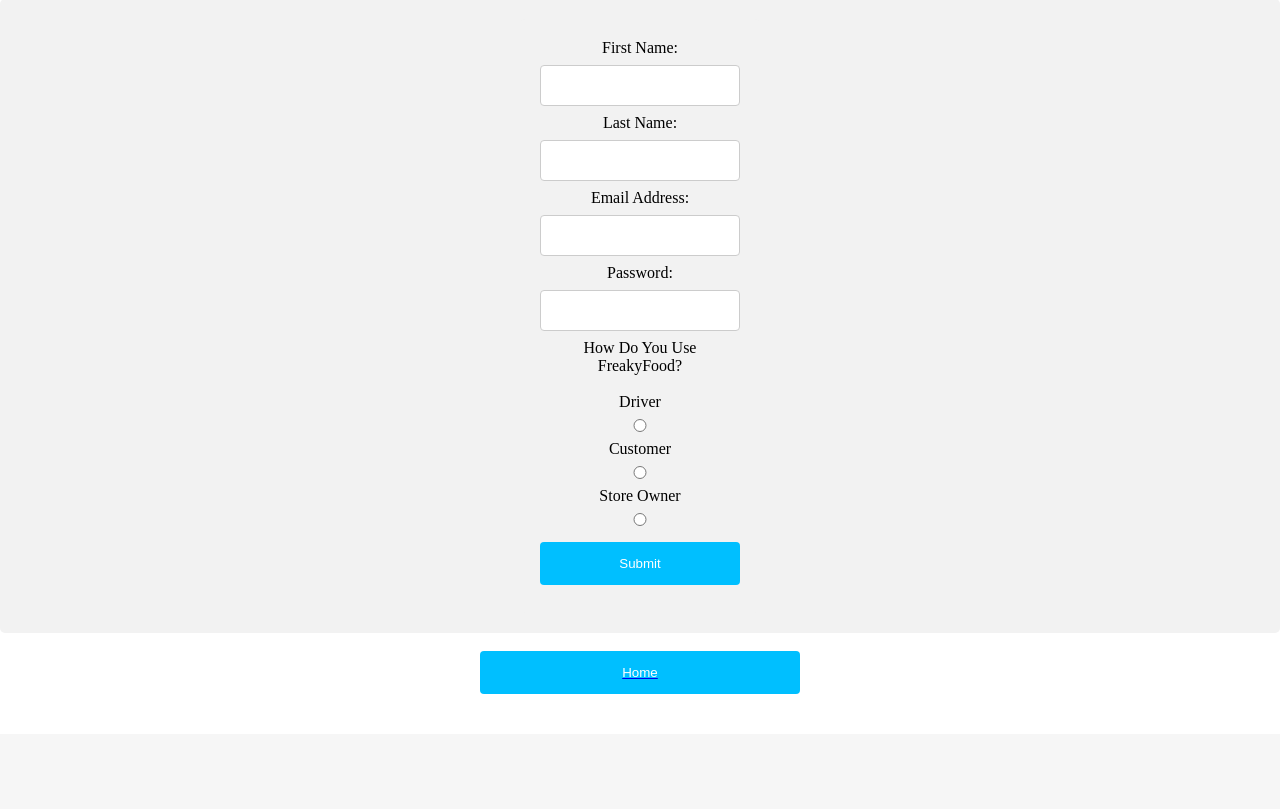
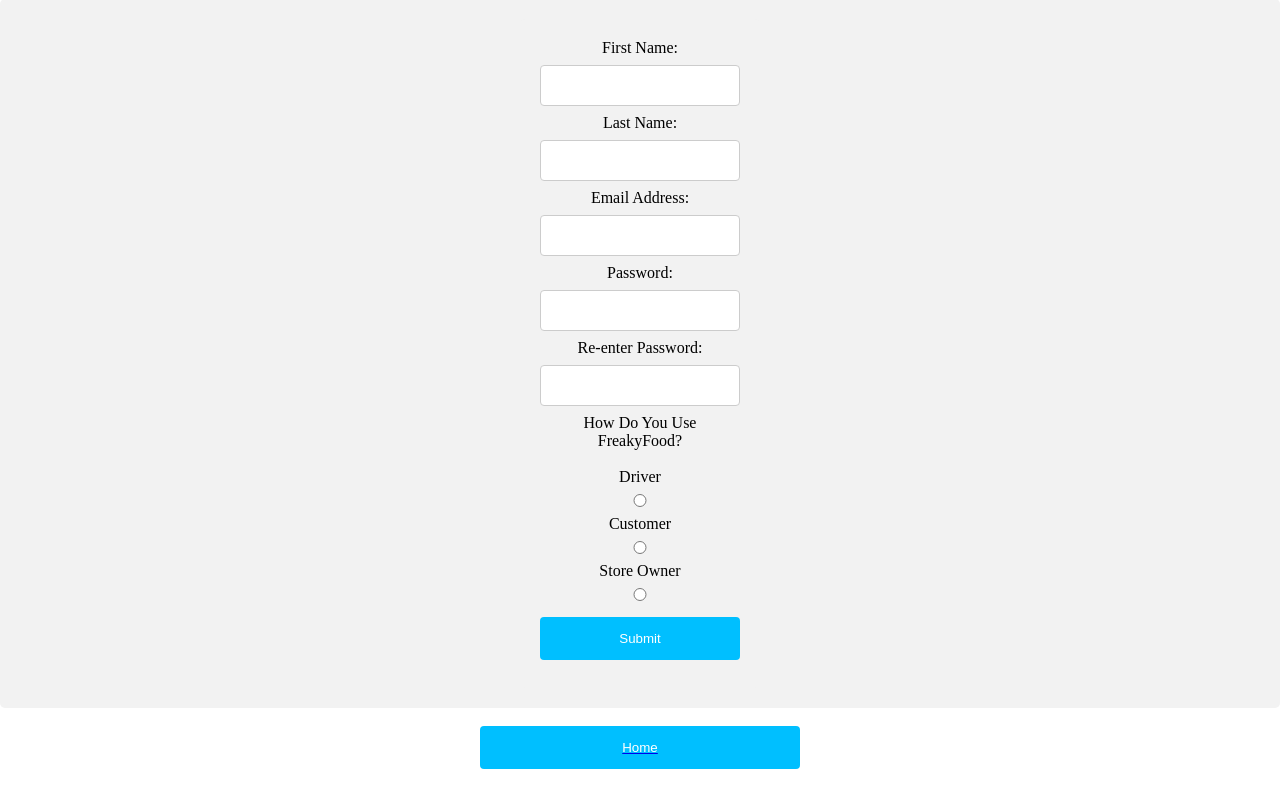
Before and after one commit to RichVult/freakyFood, a Flask app: page /signup in a window 1280 px wide. Shown: the part 81-890 px from the top of the page. Before the commit the page ends 775 px from the top, so only its background shows below. Run offline with Flask 3, Linux system fonts and the light colour scheme; parts of the project's set-up code (start-up, migrations or seed data) failed here and were passed over.

Commit message:
Encrpyted Passwords and added input santization and verification to front and backend

```diff
--- a/project/app.py
+++ b/project/app.py
@@ -1,7 +1,9 @@
+import os
+import bcrypt
+import re
 from flask import Flask, render_template, request, redirect, url_for, session
 from db.server import app, db
 from sqlalchemy import *
-import os
 from db.schema.Users import Users
 from db.schema.UserTypes import UserTypes
 
@@ -18,45 +20,66 @@ def index():
 @app.route('/signup', methods=['GET', 'POST'])
 def signup():
     if request.method == 'POST':
-        # Get values from form
-        new_email = request.form["Email"]
-        new_password = request.form["Password"]
-        new_first_name = request.form["FirstName"]
-        new_last_name = request.form["LastName"]
-        new_user_type = request.form["UserType"]
-
         # Define allowed user types
         allowed_user_types = ['Driver', 'Customer', 'StoreOwner']
+
+        # Get values from form and remove whitespace
+        new_email = request.form["Email"].strip()
+        new_password = request.form["Password"].strip()
+        new_password_two = request.form["PasswordTwo"].strip()
+        new_first_name = request.form["FirstName"].strip()
+        new_last_name = request.form["LastName"].strip()
+        new_user_type = request.form["UserType"].strip()
+
+        # INPUT SANITIZATION & VERIFICATION
+
+        # Backend Check if REGEX was matched
+        email_pattern = r"^[a-zA-Z0-9._%+-]+@[a-zA-Z0-9.-]+\.[a-zA-Z]{2,}$"
+        password_pattern = r"^(?=.*\d)(?=.*[a-z])(?=.*[A-Z])(?=.*\W).{8,}$"
+        name_pattern = r"^[A-Za-z]+$"
+
+        if not re.match(email_pattern, new_email):
+            return "Invalid email format.", 400
+
+        if not re.match(password_pattern, new_password):
+            return "Password must be at least 8 characters long, contain an uppercase letter, a lowercase letter, a number, and a special character.", 400
+
+        if not re.match(name_pattern, new_first_name):
+            return "First name can only contain letters.", 400
+
+        if not re.match(name_pattern, new_last_name):
+            return "Last name can only contain letters.", 400
+
+        # Check if email exists
+        if db.session.execute(select(Users).where(Users.Email == new_email)).scalar_one_or_none():
+            return "Email already associated to another user.", 400
 
         # Check if the user type is valid
         if new_user_type not in allowed_user_types:
             return "Invalid user type. Please select from Driver, Customer, or Store Owner.", 400
 
-        # Check if the user type exists in the database
-        existing_user_type = db.session.execute(select(UserTypes).where(UserTypes.TypeName == new_user_type)).scalar_one_or_none()
+        # Check if passwords match
+        if new_password != new_password_two:
+            return "Passwords do not match.", 400
 
-        # If it doesn't exist, create a new user type
-        if existing_user_type is None:
-            create_user_type = insert(UserTypes).values(TypeName=new_user_type)
-            db.session.execute(create_user_type)
-            db.session.commit()
+        # Grab usertype ID of user type selected
+        user_type_id = db.session.execute(select(UserTypes.UserTypeID).where(UserTypes.TypeName == new_user_type)).scalar_one()
 
-            # Grab the created user type's ID
-            user_type_id = db.session.execute(select(UserTypes.UserTypeID).where(UserTypes.TypeName == new_user_type)).scalar_one()
-        else:
-            # Use the existing user type's ID
-            user_type_id = existing_user_type.UserTypeID
+        # Hash the password using bcrypt
+        hashed_password = bcrypt.hashpw(new_password.encode(), bcrypt.gensalt()).decode('utf-8')
 
         # Create a new user
         create_user = insert(Users).values(
             UserTypeID=user_type_id,
             Email=new_email,
-            Password=new_password,
+            Password=hashed_password,
             FirstName=new_first_name,
             LastName=new_last_name,
             Address=None,
             CardNumber=None
         )
+
+        # Execute Query and Commit to DB
         db.session.execute(create_user)
         db.session.commit()
         return redirect(url_for('index'))
@@ -74,8 +97,8 @@ def login():
         user_query = select(Users).where(Users.Email == entered_email)
         user = db.session.execute(user_query).scalar_one_or_none()
 
-        # Check if the user exists and the password matches
-        if user and user.Password == entered_pass:
+         # Check if the user exists and the password matches
+        if user and bcrypt.checkpw(entered_pass.encode(), user.Password.encode()):
 
             # set our session user id -> this allows for us to keep track of the current user throughout pages
             session['user_id'] = user.UserID
@@ -103,6 +126,9 @@ def logout():
 
 @app.route('/reset', methods=['GET', 'POST'])
 def reset():
+    # Redirect to login if not logged in
+    if 'user_id' not in session:
+        return redirect(url_for('login'))
 
     if request.method == 'POST':
         #checks current password and changes it to new password.
@@ -110,11 +136,17 @@ def reset():
         current_password = request.form["CurrentPassword"]
         new_password = request.form["NewPassword"]
 
-
         user = db.session.execute(select(Users).where(Users.UserID == user_id)).scalar_one_or_none()
 
-        if user and user.Password == current_password:
-            user.Password = new_password
+        # Verify the current password
+        if user and bcrypt.checkpw(current_password.encode(), user.Password.encode()):
+            # backend check for password matches regex
+            if not re.match(r"^(?=.*\d)(?=.*[a-z])(?=.*[A-Z])(?=.*\W).{8,}$", new_password):
+                return "Password must be at least 8 characters long, contain an uppercase letter, a lowercase letter, a number, and a special character.", 400
+
+            # Hash the new password and update it in the database
+            hashed_new_password = bcrypt.hashpw(new_password.encode(), bcrypt.gensalt()).decode('utf-8')
+            user.Password = hashed_new_password
             db.session.commit()
             return redirect(url_for('account'))
         else:
@@ -124,6 +156,10 @@ def reset():
 
 @app.route('/home')
 def home():
+    # Redirect to login if not logged in
+    if 'user_id' not in session:
+        return redirect(url_for('login'))
+
     return render_template('home.html')
 
 if __name__ == "__main__":
--- a/project/db/schema/Users.py
+++ b/project/db/schema/Users.py
@@ -5,7 +5,7 @@ class Users(db.Model):
     UserID = db.Column(db.Integer, primary_key=True, autoincrement=True)
     UserTypeID = db.Column(db.Integer, db.ForeignKey('UserTypes.UserTypeID'), nullable=False)
     Email = db.Column(db.String(120), nullable=False)
-    Password = db.Column(db.String(100), nullable=False)
+    Password = db.Column(db.String(256), nullable=False)
     FirstName = db.Column(db.String(50), nullable=False)
     LastName = db.Column(db.String(50), nullable=False)
     Address = db.Column(db.String(250), nullable=True)
--- a/project/requirements.txt
+++ b/project/requirements.txt
@@ -1,7 +1,9 @@
+bcrypt==4.2.0
 blinker==1.8.2
 click==8.1.7
 Flask==3.0.3
 Flask-SQLAlchemy==3.1.1
+greenlet==3.1.1
 importlib_metadata==8.5.0
 itsdangerous==2.2.0
 Jinja2==3.1.4
--- a/project/templates/signup.html
+++ b/project/templates/signup.html
@@ -25,16 +25,21 @@
         <div style="text-align: center; max-width: 200px;">
             <form method="post">
                 <label for="FirstName">First Name:</label><br>
-                <input type="text" id="FirstName" name="FirstName" minlength="2" required><br>
+                <input type="text" id="FirstName" name="FirstName" minlength="2" required pattern="[A-Za-z]+">
 
                 <label for="LastName">Last Name:</label><br>
-                <input type="text" id="LastName" name="LastName" minlength="2" required><br>
+                <input type="text" id="LastName" name="LastName" minlength="2" required pattern="[A-Za-z]+">
 
                 <label for="Email">Email Address:</label><br>
-                <input type="text" id="Email" name="Email" required><br>
+                <input type="email" id="Email" name="Email" required pattern="^[a-zA-Z0-9._%+-]+@[a-zA-Z0-9.-]+\.[a-zA-Z]{2,}$">
 
                 <label for="Password">Password:</label><br>
-                <input type="password" id="password" name="Password" required>
+                <!-- requiring at least 8 characters, with uppercase, lowercase, number, and special character -->
+                <input type="password" id="Password" name="Password" required pattern="(?=.*\d)(?=.*[a-z])(?=.*[A-Z])(?=.*\W).{8,}">
+
+                <label for="PasswordTwo">Re-enter Password:</label><br>
+                <!-- requiring at least 8 characters, with uppercase, lowercase, number, and special character -->
+                <input type="password" id="PasswordTwo" name="PasswordTwo" required pattern="(?=.*\d)(?=.*[a-z])(?=.*[A-Z])(?=.*\W).{8,}">
 
                 <label for="UserType">How Do You Use FreakyFood? </label><br><br>
 
@@ -44,8 +49,7 @@
                 <label for="Customer">Customer</label><br>
                 <input type="radio" name="UserType" value="Customer" required>
 
-
-                <label>Store Owner </label><br>
+                <labe for="StoreOwner">Store Owner</label><br>
                 <input type="radio" name="UserType" value="StoreOwner" required>
 
                 <br>
```
Also changed, not shown: project/db/scripts/dummyData.py (+9 -5 lines).
